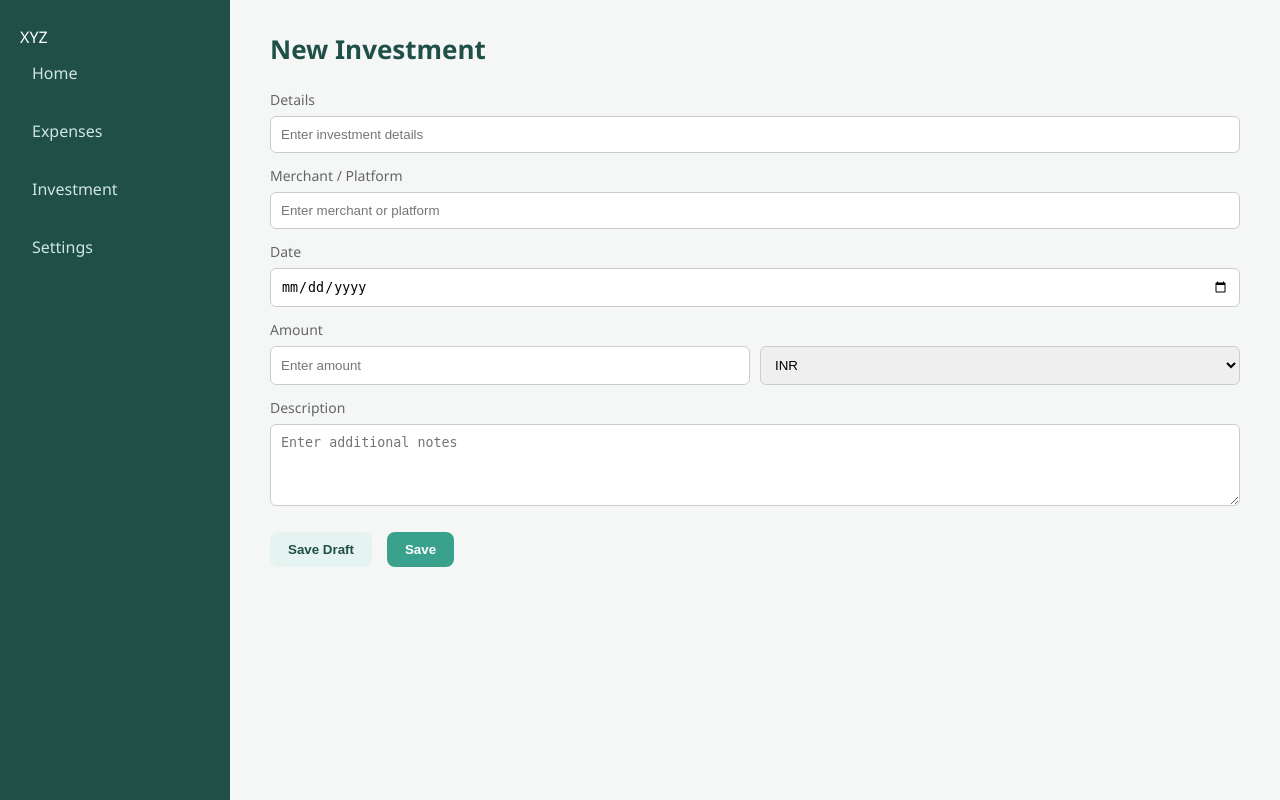
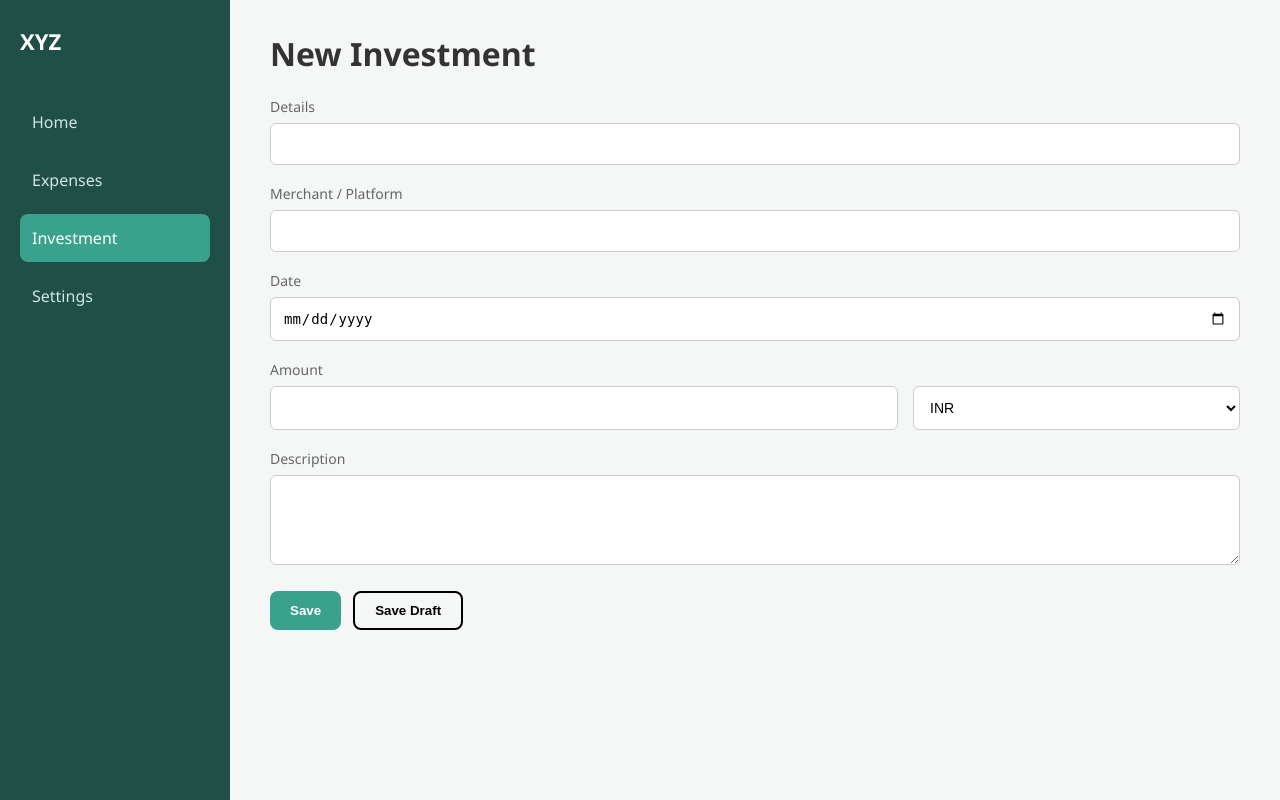
Before and after one commit to Naman-Punamiya/Expense-Tracker, a Django app: page /investment/new_investment/ in a window 1280 px wide. Run offline with Django 3.2, Linux system fonts and the light colour scheme.

Commit message:
done with crud opration in investment part-1

```diff
--- a/investment/urls.py
+++ b/investment/urls.py
@@ -2,6 +2,10 @@ from django.urls import path
 from . import views
 
 urlpatterns = [
-    path('',views.investment,name='investment'),
-    path('new_investment/',views.add_investment,name="add_investment")
+    path('', views.investment, name='investment'),                 # READ
+    path('new_investment/', views.add_investment, name="add_investment"),  # CREATE
+
+    # ➕ ADD THESE
+    path('edit/<int:id>/', views.edit_investment, name="edit_investment"),   # UPDATE
+    path('delete/<int:id>/', views.delete_investment, name="delete_investment"), # DELETE
 ]
--- a/investment/views.py
+++ b/investment/views.py
@@ -1,7 +1,7 @@
-from django.shortcuts import redirect, render
+from django.shortcuts import redirect, render, get_object_or_404
 from .models import Investment
 
-# Create your views here.
+# ---------------- CREATE ----------------
 def add_investment(request):
     if request.method == "POST":
         Investment.objects.create(
@@ -15,9 +15,31 @@ def add_investment(request):
 
     return render(request,"project_new_investment.html")
 
+
+# ---------------- READ ----------------
 def investment(request):
     all_investment = Investment.objects.all().order_by('-date')
     return render(request,'project_investment.html',{'investments' : all_investment})
 
-def newInvestment(request):
-    return render(request,'project_new_investment.html')
+
+# ---------------- UPDATE ----------------
+def edit_investment(request, id):
+    inv = get_object_or_404(Investment, id=id)
+
+    if request.method == "POST":
+        inv.investmentName = request.POST.get('name')
+        inv.date = request.POST.get('date')
+        inv.amount = request.POST.get('amount')
+        inv.currency = request.POST.get('currency')
+        inv.description = request.POST.get('description')
+        inv.save()
+        return redirect('investment')
+
+    return render(request, 'project_edit_investment.html', {'inv': inv})
+
+
+# ---------------- DELETE ----------------
+def delete_investment(request, id):
+    inv = get_object_or_404(Investment, id=id)
+    inv.delete()
+    return redirect('investment')
--- a/static/style.css
+++ b/static/style.css
@@ -920,3 +920,100 @@ tbody tr:hover {
 .investment-page tbody tr:hover {
   background: #f9fbfb;
 }
+
+
+
+/* ==============================
+   FORCE INVESTMENT FORM = EXPENSE UI
+   (NO CARD, NO WHITE BOX)
+============================== */
+
+.investment-page .new-investment-card {
+  background: transparent !important;
+  box-shadow: none !important;
+  border-radius: 0 !important;
+  padding: 0 !important;
+  margin: 0 !important;
+}
+
+/* Remove card look */
+.investment-page .table-card,
+.investment-page .new-investment-card {
+  background: transparent !important;
+  box-shadow: none !important;
+  border-radius: 0 !important;
+}
+
+/* Form layout same as expense */
+.investment-page .form {
+  max-width: 100%;
+}
+
+.investment-page label {
+  display: block;
+  margin: 18px 0 6px;
+  font-size: 14px;
+  color: #666;
+}
+
+.investment-page input,
+.investment-page select,
+.investment-page textarea {
+  width: 100%;
+  padding: 12px;
+  border-radius: 6px;
+  border: 1px solid #ccc;
+  background: #fff;
+  font-size: 14px;
+}
+
+/* Amount row same as expense */
+.investment-page .row {
+  display: flex;
+  gap: 15px;
+}
+
+.investment-page .row input {
+  flex: 2;
+}
+
+.investment-page .row select {
+  flex: 1;
+}
+
+/* Buttons same as expense */
+.investment-page .actions {
+  margin-top: 20px;
+  display: flex;
+  gap: 12px;
+}
+
+.investment-page .btn.save {
+  background: #3aa18c;
+  color: #fff;
+  border: none;
+  padding: 10px 20px;
+  border-radius: 8px;
+  font-weight: 600;
+  cursor: pointer;
+}
+
+.investment-page .btn.draft {
+  background: transparent;
+  border: 2px solid #000;
+  padding: 10px 20px;
+  border-radius: 8px;
+  font-weight: 600;
+  cursor: pointer;
+}
+
+/* Mobile */
+@media (max-width: 900px) {
+  .investment-page .actions {
+    flex-direction: column;
+  }
+
+  .investment-page .actions button {
+    width: 100%;
+  }
+}
--- a/templates/project_new_investment.html
+++ b/templates/project_new_investment.html
@@ -1,71 +1,63 @@
 {% load static %}
-<!DOCTYPE html>
+<!doctype html>
 <html lang="en">
 <head>
-<meta charset="UTF-8">
-<meta name="viewport" content="width=device-width, initial-scale=1.0">
-<title>New Investment</title>
-<link rel="stylesheet" href="{% static 'style.css' %}">
+  <meta charset="UTF-8" />
+  <meta name="viewport" content="width=device-width, initial-scale=1.0" />
+  <title>New Investment</title>
+  <link rel="stylesheet" href="{% static 'style.css' %}" />
 </head>
 
 <body class="investment-page">
-<div class="container">
+  <div class="container">
 
-  <!-- Sidebar -->
-  <aside class="sidebar">
-    <div class="logo">XYZ</div>
-    <nav class="menu">
-      <a href="{% url 'home' %}">Home</a>
-      <a href="{% url 'expenses' %}">Expenses</a>
-      <a href="{% url 'investment' %}">Investment</a>
-      <a href="{% url 'settings' %}">Settings</a>
-    </nav>
-  </aside>
+    <!-- Sidebar -->
+    <div class="sidebar">
+      <h2>XYZ</h2>
+      <a href="{% url 'home'%}">Home</a>
+      <a href="{% url 'expenses'%}">Expenses</a>
+      <a href="{% url 'investment'%}" class="active">Investment</a>
+      <a href="{% url 'settings'%}">Settings</a>
+    </div>
 
-  <!-- Main Content -->
-  <div class="main">
+    <!-- Main content -->
+    <div class="main">
 
-    <div class="table-card new-investment-card">
+      <h1>New Investment</h1>
 
-      <div class="header">
-        <h1>New Investment</h1>
-      </div>
+      <form method="post" action="{% url 'add_investment' %}" class="form">
+        {% csrf_token %}
 
-      <div class="form">
+        <label>Details</label>
+        <input type="text" name="name"  required>
 
-        <label for="details">Details</label>
-        <input type="text" id="details" placeholder="Enter investment details">
+        <label>Merchant / Platform</label>
+        <input type="text" name="merchant" >
 
-        <label for="merchant">Merchant / Platform</label>
-        <input type="text" id="merchant" placeholder="Enter merchant or platform">
-
-        <label for="date">Date</label>
-        <input type="date" id="date">
+        <label>Date</label>
+        <input type="date" name="date" required>
 
         <label>Amount</label>
         <div class="row">
-          <input type="number" placeholder="Enter amount">
-          <select>
-            <option>INR</option>
-            <option>USD</option>
-            <option>EUR</option>
+          <input type="number" step="0.01" name="amount" required>
+          <select name="currency">
+            <option value="INR">INR</option>
+            <option value="USD">USD</option>
+            <option value="EUR">EUR</option>
           </select>
         </div>
 
-        <label for="description">Description</label>
-        <textarea id="description" rows="4" placeholder="Enter additional notes"></textarea>
+        <label>Description</label>
+        <textarea name="description" rows="4"></textarea>
 
-        <!-- Buttons moved here -->
         <div class="actions">
-          <button class="btn draft">Save Draft</button>
-          <button class="btn save">Save</button>
+          <button type="submit" class="btn save">Save</button>
+          <button type="reset" class="btn draft">Save Draft</button>
         </div>
 
-      </div>
+      </form>
 
     </div>
-
   </div>
-</div>
 </body>
 </html>
```
Also changed, not shown: templates/project_edit_investment.html (added, +60 -0 lines), templates/project_investment.html (+22 -43 lines), db.sqlite3, investment/migrations/0001_initial.py (added).
